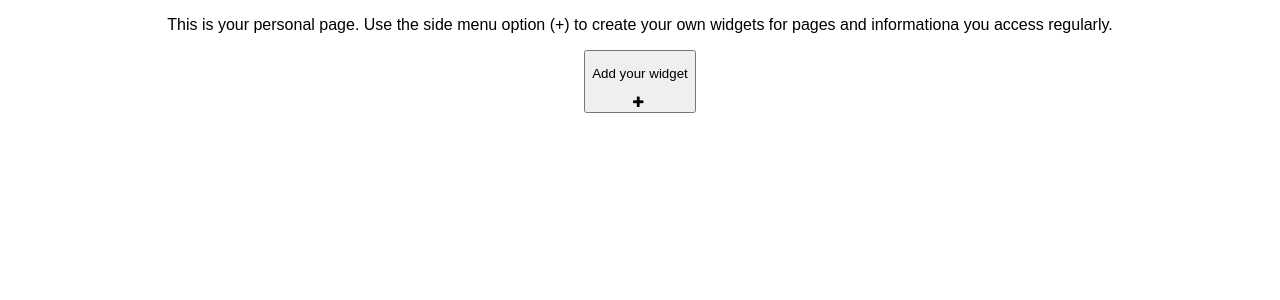
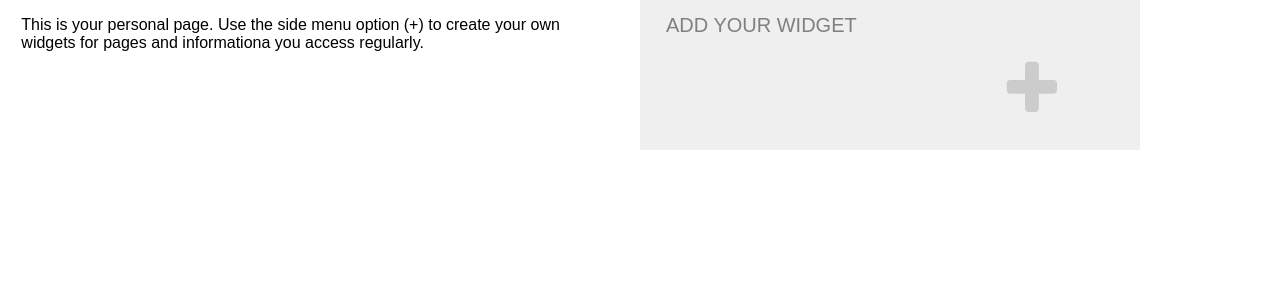
Before and after one commit to kimmiekim/quicklinks, a React (Create React App) app: page / in a window 1280 px wide. Shown: the top 300 px of the page. Built offline with nearby package versions, Linux system fonts and the light colour scheme.

Commit message:
added flex box to render clicked boxes

```diff
--- a/src/App.css
+++ b/src/App.css
@@ -1,34 +1,63 @@
-.App {
-  text-align: center;
+
+
+.checkbox-form {
+  clear: both;
 }
 
-.App-logo {
-  animation: App-logo-spin infinite 20s linear;
-  height: 80px;
+.select-section-wrapper {
+  display: flex;
+  flex-wrap: nowrap;
+  justify-content: space-around;
+  /* flex-direction: row; */
 }
 
-.App-header {
-  background-color: #222;
-  height: 150px;
-  padding: 20px;
-  color: white;
+.inner-wrapper {
+  justify-content: space-around;
+  width: 45%;
 }
 
-.App-title {
-  font-size: 1.5em;
+
+.quicklinkboxes-wrapper {
+  display: flex;
+  justify-content: flex-start;
+  flex-wrap: wrap;
+  margin: auto;
 }
 
-.App-intro {
-  font-size: large;
+.quickinkbox {
+  width: 45%;
+  font-size: 20px;
+  /* border: 3px solid #eee; */
+  padding-left: 25px;
+  box-shadow: 0 0 5px #888;
+  margin: 10px auto;
 }
 
-@keyframes App-logo-spin {
-  from { transform: rotate(0deg); }
-  to { transform: rotate(360deg); }
+.checkbox-form {
+  border: 1px solid #eee;
+  margin: auto;
+  width: 80%;
+  padding: 20px;
 }
 
-.quickink-box {
+.quicklink-btn {
+  width: 500px;
+  height: 150px;
+  border: none;
+  margin-bottom: 10px;
+}
+
+.quicklink-btn p {
+  text-align: left;
+  margin-top: -15px;
   font-size: 20px;
-  height: 100px;
-  border: 3px solid red;
+  padding-left: 20px;
+  text-transform: uppercase;
+  color: #808080;
 }
+
+.quicklink-btn i {
+  padding-left: 300px;
+  font-size: 64px;
+  color: #ccc;
+}
```
